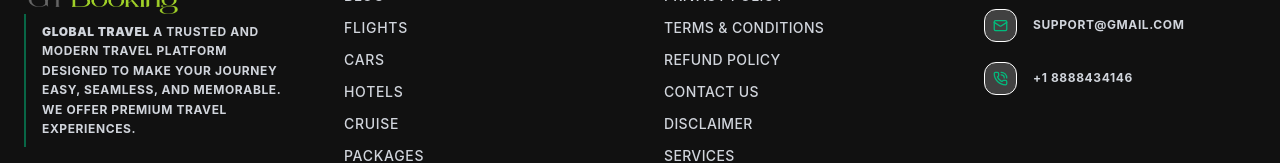
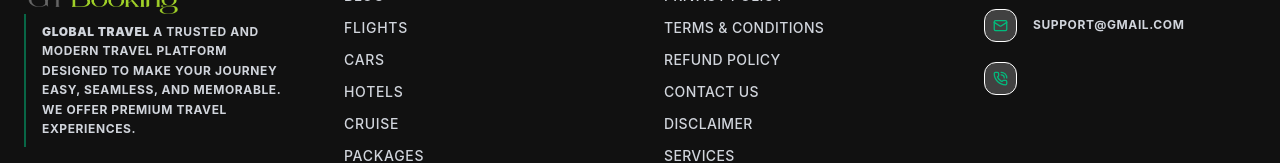
Before and after one commit to vish9155/globaltravelholdigs, a React (Vite) app in the folder frontend/: page / in a window 1280 px wide. Shown: the part 8260-8423 px from the top of the page. Built offline with nearby package versions, Linux system fonts and the light colour scheme.

Commit message:
sdfsssssf

```diff
--- a/frontend/src/Components/Footer.jsx
+++ b/frontend/src/Components/Footer.jsx
@@ -107,8 +107,8 @@ export default function Footer() {
                             <div className="bg-white/20 p-2 rounded-xl group-hover:bg-emerald-500/20 border border-white/bg-white/20 transition-colors duration-300">
                                 <PhoneCall size={15} className="text-emerald-500" />
                             </div>
-                            <NavLink to="tel:+1 8888434146" className="text-gray-300 hover:text-white text-xs font-bold uppercase tracking-wider transition-colors">
-                                +1 8888434146
+                            <NavLink to="tel:" className="text-gray-300 hover:text-white text-xs font-bold uppercase tracking-wider transition-colors">
+
                             </NavLink>
                         </div>
                     </div>
@@ -134,7 +134,7 @@ export default function Footer() {
                     <span className="absolute inset-0 rounded-full bg-emerald-500/40 animate-ping opacity-75"></span>
 
                     <NavLink
-                        to="https://wa.me/+1 8888434146"
+                        to="https://wa.me/"
                         target="_blank"
                         className="relative z-10 w-14 h-14 rounded-full bg-emerald-500 flex items-center justify-center shadow-lg shadow-emerald-500/20 hover:scale-110 hover:bg-emerald-600 transition-all duration-300"
                     >
```
